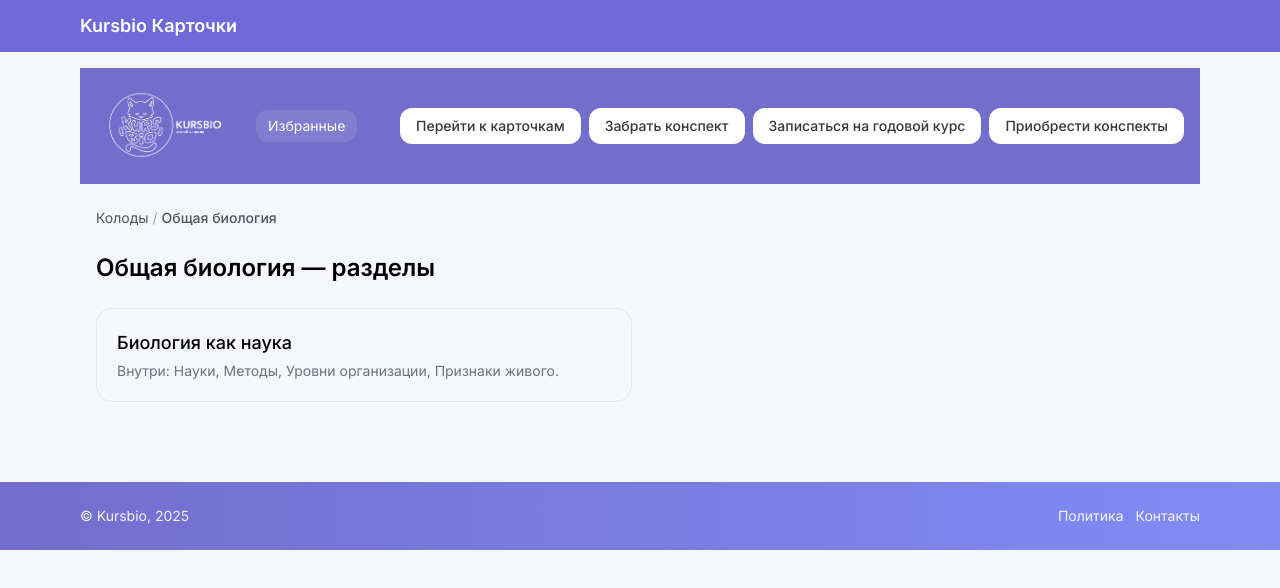
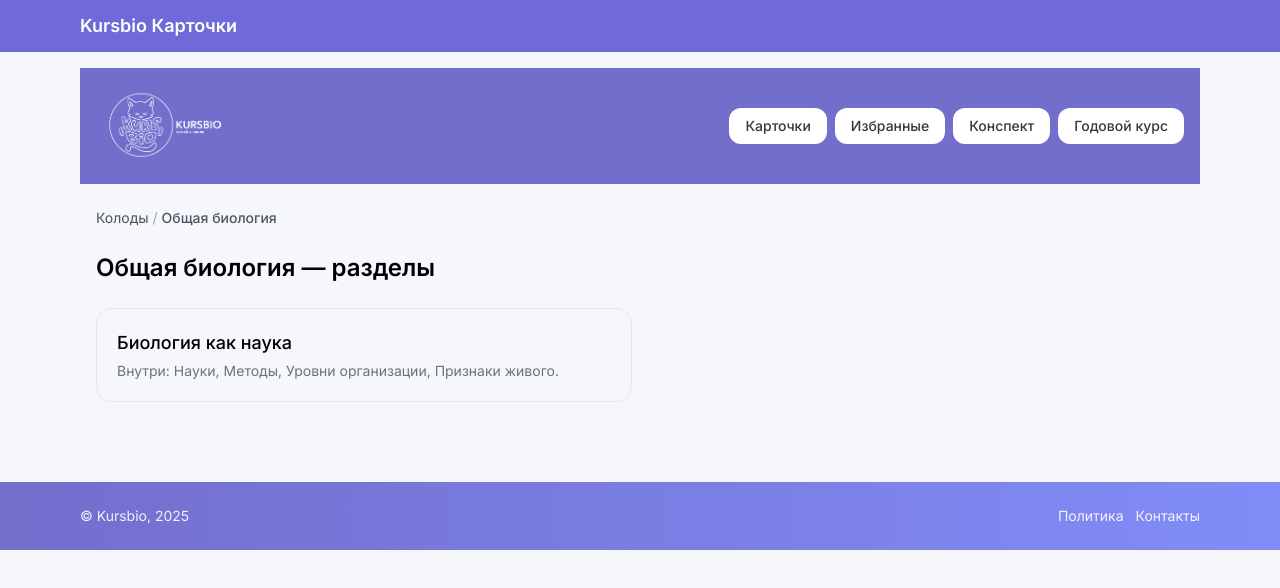
Before and after one commit to Cavor789/kursbio-flashcards, a Next.js app: page /biology in a window 1280 px wide. Shown: the top 588 px of the page. Built offline with nearby package versions, Linux system fonts and the light colour scheme.

Commit message:
Update TopNav.tsx

```diff
--- a/components/TopNav.tsx
+++ b/components/TopNav.tsx
@@ -1,19 +1,14 @@
 'use client';
-
 import Link from 'next/link';
 import Image from 'next/image';
-import { usePathname } from 'next/navigation';
 
 export default function TopNav({ topic }: { topic?: string }) {
-  const pathname = usePathname();
-  const isFavorites = pathname?.startsWith('/favorites');
-
   return (
     <header className="bg-[#736ecc] text-white">
       <div className="max-w-6xl mx-auto px-4 py-4">
-        <div className="flex items-center gap-3">
-          {/* ✅ Исправлен путь к логотипу */}
-          <Link href="/cards" className="flex items-center gap-3">
+        <div className="flex items-center gap-4">
+          {/* Лого → на главную */}
+          <Link href="/" className="flex items-center gap-3">
             <Image
               src="/logo_2_white.png"
               alt="Kursbio"
@@ -24,55 +19,20 @@ export default function TopNav({ topic }: { topic?: string }) {
             <span className="sr-only">Kursbio Карточки</span>
           </Link>
 
-          {/* Кнопка "Избранные" */}
-          <Link
-            href="/favorites"
-            className={`ml-2 rounded-xl px-3 py-1.5 text-sm transition ${
-              isFavorites
-                ? 'bg-white text-[#373737]'
-                : 'bg-white/10 text-white hover:bg-white/20'
-            }`}
-          >
-            Избранные
-          </Link>
-
-          {/* Кнопки справа */}
-          <div className="ml-auto flex gap-2">
-            <Link href="/biology" className="btn btn-white">
-              Перейти к карточкам
-            </Link>
-            <a
-              href="https://t.me/kursbio/11017"
-              target="_blank"
-              rel="noreferrer"
-              className="btn btn-white"
-            >
-              Забрать конспект
+          {/* Быстрые ссылки */}
+          <nav className="ml-auto flex items-center gap-2">
+            <Link href="/cards/bio" className="btn btn-white">Карточки</Link>
+            <Link href="/favorites" className="btn btn-white">Избранные</Link>
+            <a href="https://t.me/kursbio/11017" target="_blank" rel="noreferrer" className="btn btn-white">
+              Конспект
             </a>
-            <a
-              href="https://kursbio.com/godege"
-              target="_blank"
-              rel="noreferrer"
-              className="btn btn-white"
-            >
-              Записаться на годовой курс
+            <a href="https://kursbio.com/godege" target="_blank" rel="noreferrer" className="btn btn-white">
+              Годовой курс
             </a>
-            <a
-              href="https://kursbio.com/book"
-              target="_blank"
-              rel="noreferrer"
-              className="btn btn-white"
-            >
-              Приобрести конспекты
-            </a>
-          </div>
+          </nav>
         </div>
 
-        {topic && (
-          <div className="mt-2 text-white/80 text-sm">
-            {topic}
-          </div>
-        )}
+        {topic && <div className="mt-2 text-white/80 text-sm">{topic}</div>}
       </div>
     </header>
   );
```
